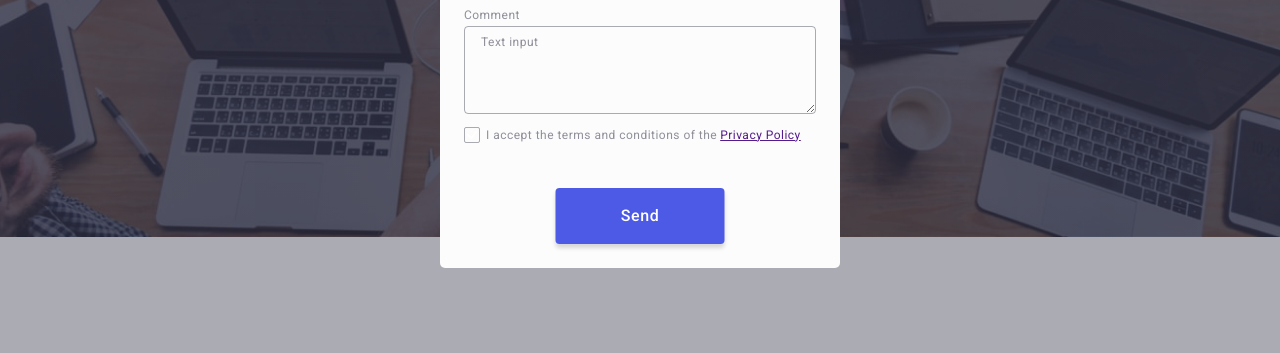
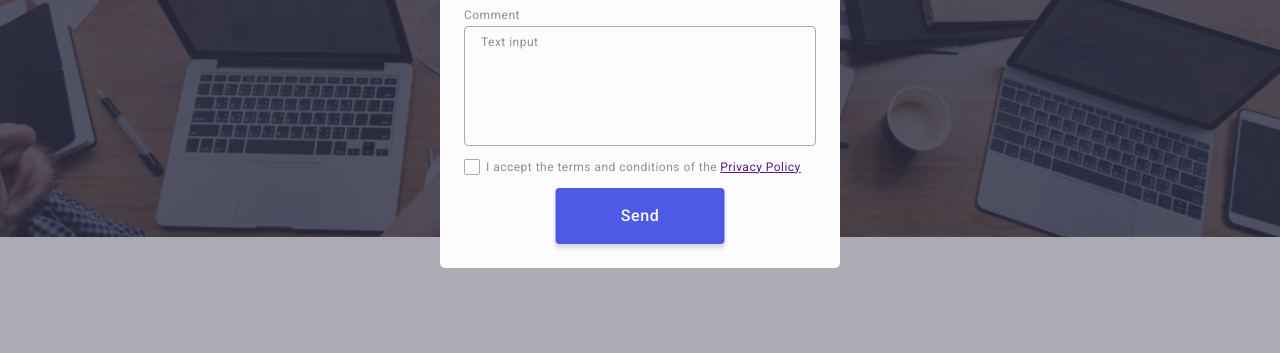
Before and after one commit to vika-tsymbaliyk/goit-markup-hw-06, a plain HTML site: page index.html in a window 1280 px wide. Shown: the part 420-773 px from the top of the page. Drawn offline with nearby package versions, Linux system fonts and the light colour scheme.

Commit message:
textarea

```diff
--- a/css/styles.css
+++ b/css/styles.css
@@ -647,6 +647,7 @@ header {
   left: 16px;
   transform: translateY(-50%);
   fill: var(--color-grey);
+  transition: fill 250ms cubic-bezier(0.4, 0, 0.2, 1);
 }
 .modal-input:hover,
 .modal-input:focus,
@@ -660,6 +661,7 @@ header {
 
 .modal-tetarea {
   width: 100%;
+  height: 120px;
   border: 1px solid rgba(46, 47, 66, 0.4);
   border-radius: 4px;
   background-color: transparent;
@@ -669,6 +671,13 @@ header {
   color: var(--color-iris);
   padding: 8px 16px;
   outline: transparent;
+  resize: none;
+  transition: border 250ms cubic-bezier(0.4, 0, 0.2, 1);
+}
+.modal-tetarea:hover,
+.modal-tetarea:focus,
+.modal-tetarea:active {
+  border: 1px solid var(--color-ocean);
 }
 .modal-tetarea::placeholder {
   font-size: 12px;
--- a/index.html
+++ b/index.html
@@ -440,8 +440,8 @@
                 </label>
               </div>
               <div class="modal-field">
-                <label ><span class="modal-label-text">Comment</span>
-                <textarea class="modal-tetarea" name="feedback" rows="5" placeholder="Text input"></textarea>
+                <label for="user-comment"><span class="modal-label-text">Comment</span>
+                <textarea class="modal-tetarea" name="user-comment" id="user-comment" rows="5" placeholder="Text input"></textarea>
                 </label>
               </div>
               <div class="check-field">
```
